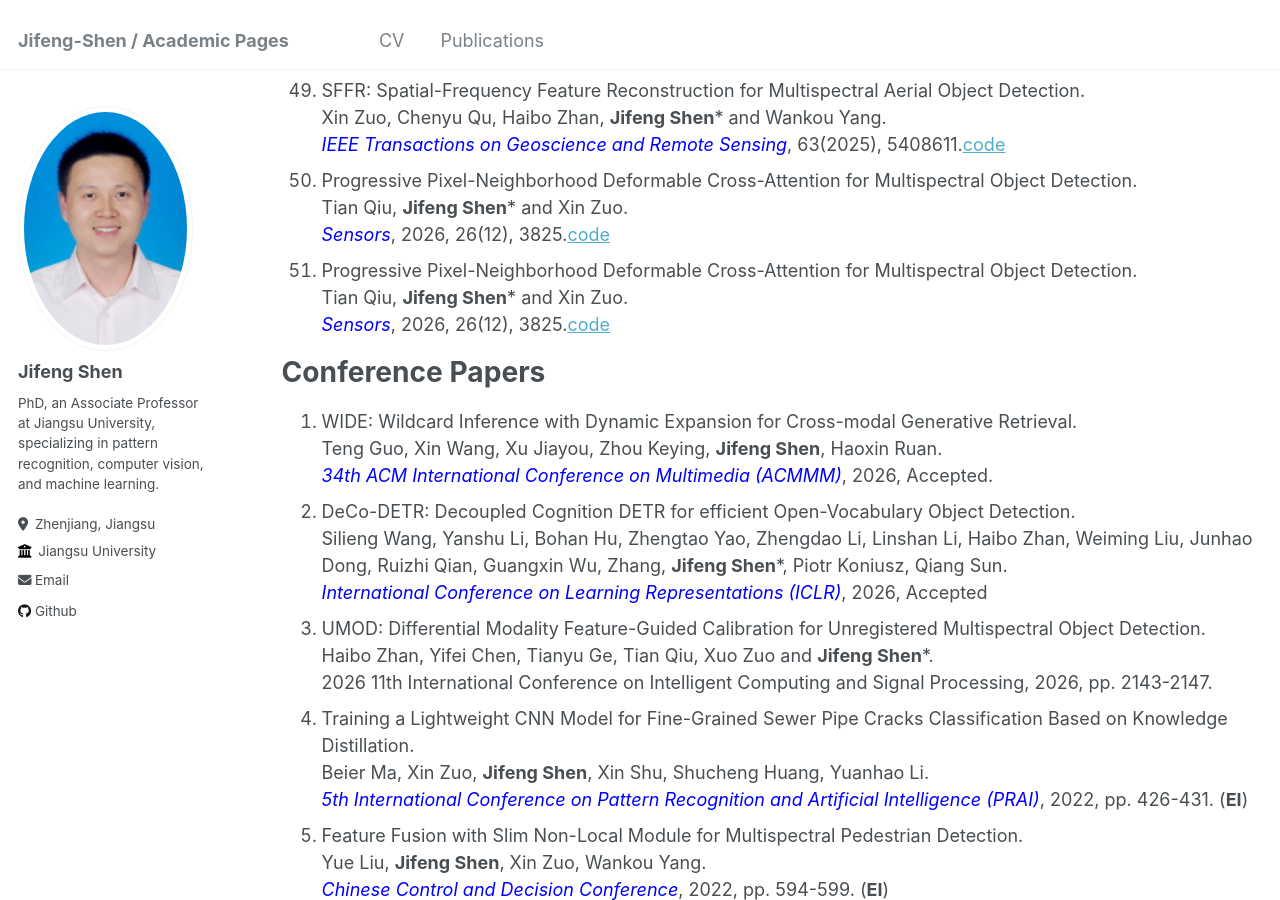
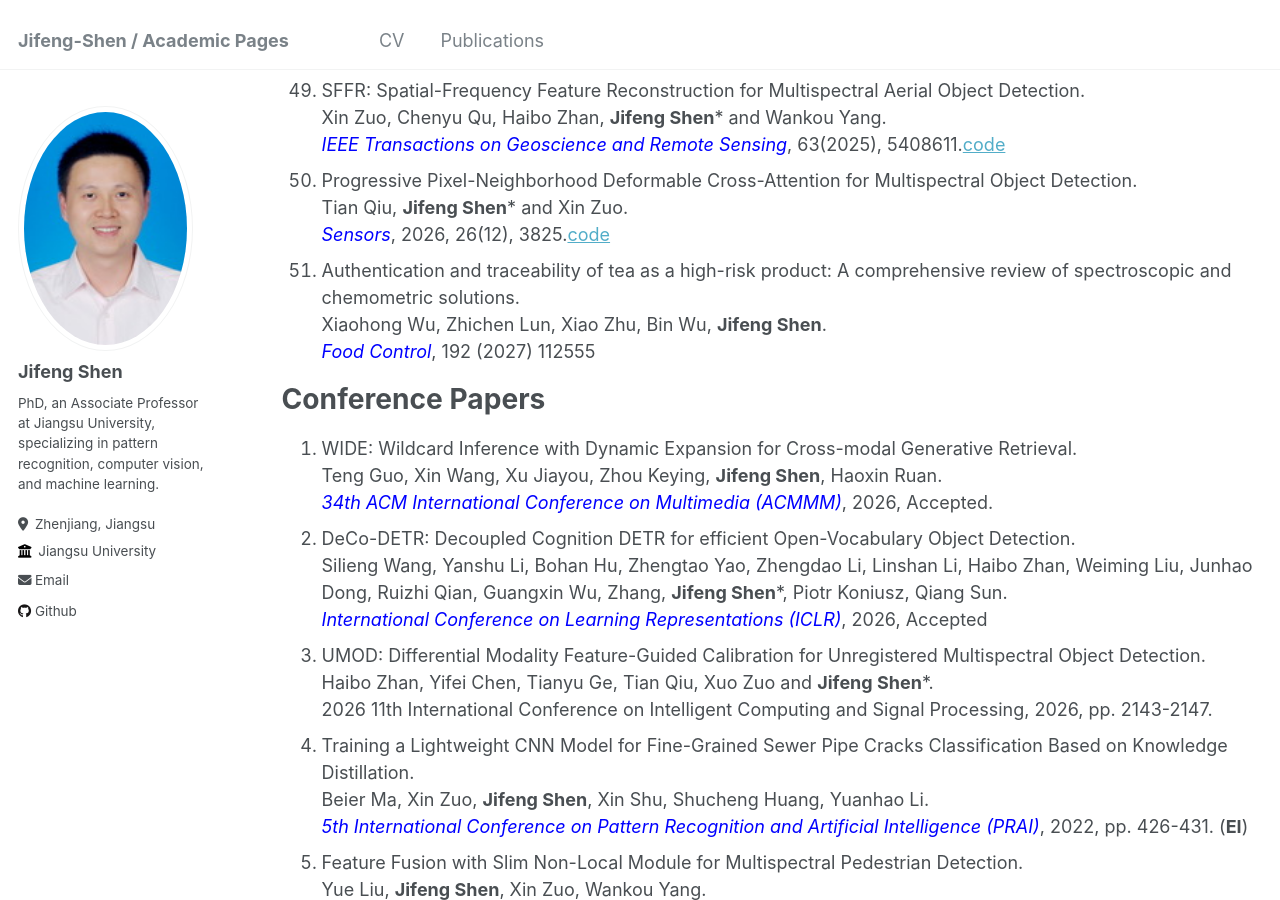
Before and after one commit to jifeng-shen/jifeng-shen.github.io, a Jekyll site: the page built from _pages/publications.md, in a window 1280 px wide and 900 px high, scrolled down 4929 px. Built offline with Jekyll 4.4.1, drawn with Linux system fonts in a browser that asks for light colours.

Commit message:
Update publications.md

```diff
--- a/_pages/publications.md
+++ b/_pages/publications.md
@@ -163,9 +163,9 @@ author_profile: true
 53. Progressive Pixel-Neighborhood Deformable Cross-Attention for Multispectral Object Detection.
     Tian Qiu, **Jifeng Shen**\* and Xin Zuo.
      *<font color="blue">Sensors</font>*, 2026, 26(12), 3825.[code](https://github.com/DanielQiuTian/PNAFusion)
-54. Progressive Pixel-Neighborhood Deformable Cross-Attention for Multispectral Object Detection.
-    Tian Qiu, **Jifeng Shen**\* and Xin Zuo.
-     *<font color="blue">Sensors</font>*, 2026, 26(12), 3825.[code](https://github.com/DanielQiuTian/PNAFusion)
+54. Authentication and traceability of tea as a high-risk product: A comprehensive review of spectroscopic and chemometric solutions.
+    Xiaohong Wu, Zhichen Lun, Xiao Zhu, Bin Wu, **Jifeng Shen**.
+     *<font color="blue"> Food Control</font>*, 192 (2027) 112555
 
 
 # Conference Papers
```
